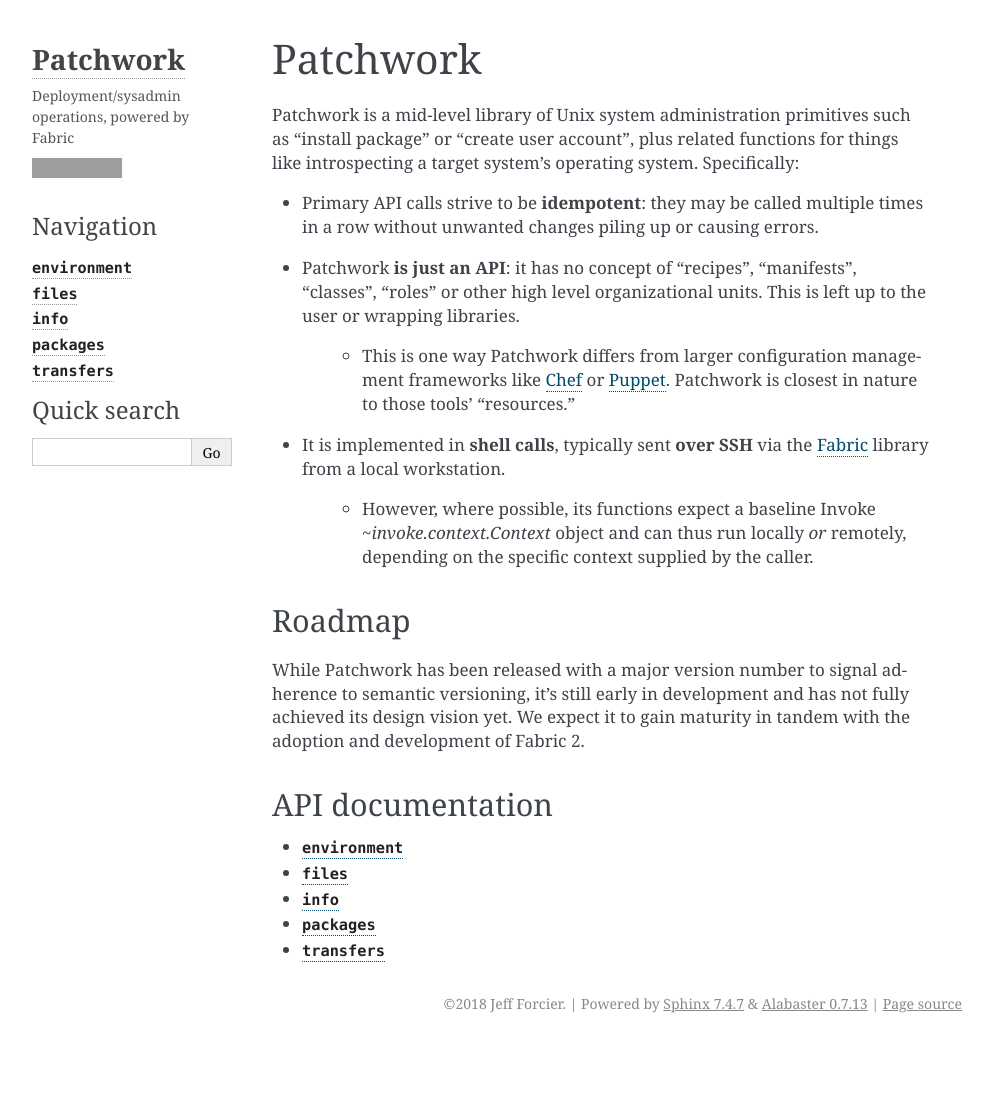
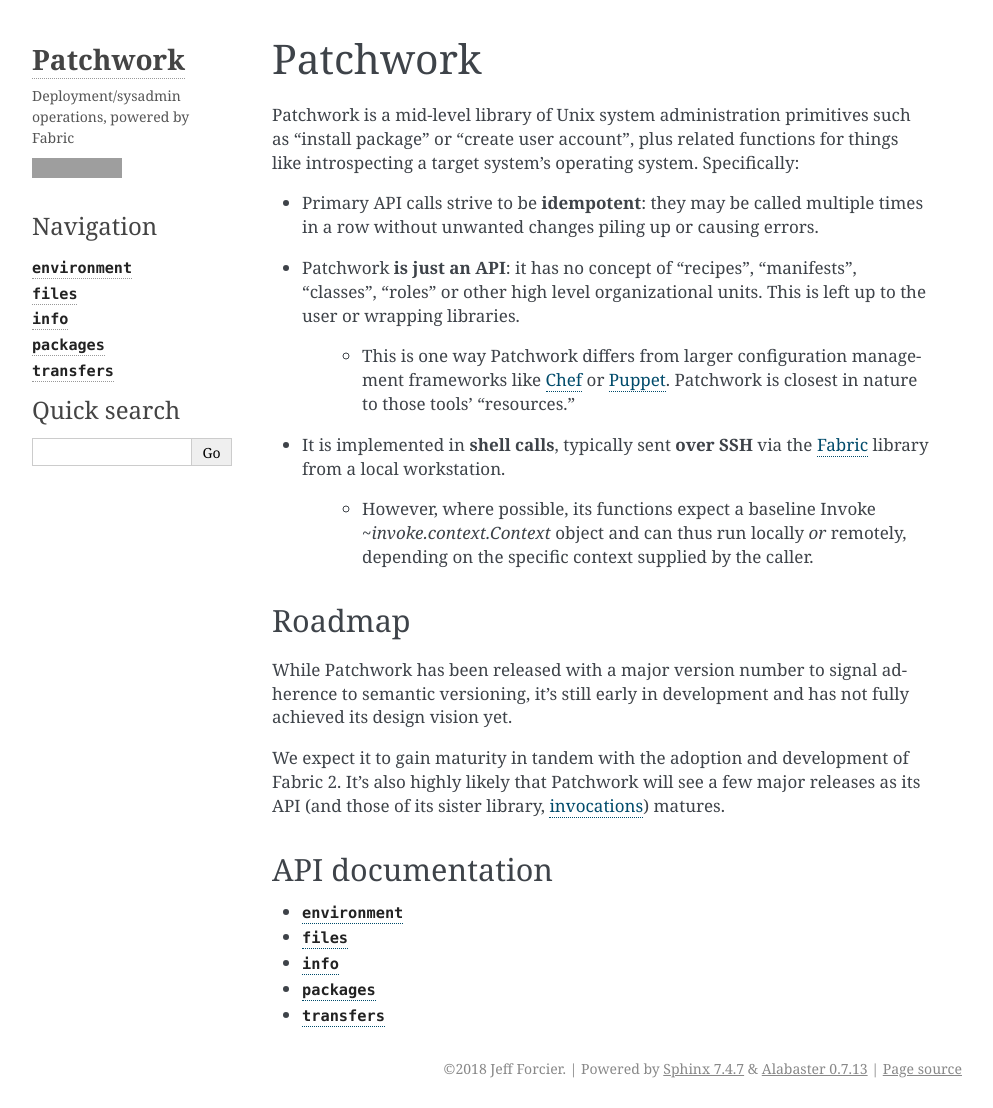
Before and after one commit to fabric/patchwork, a Sphinx documentation site: the page built from docs/index.rst, in a window 1280 px wide. Shown: the whole page, without its empty margins (148-1141 px from the left). Built offline with Sphinx 7.4.7, drawn with Linux system fonts in a browser that asks for light colours; before the commit the page ends 1043 px from its top, so only the background shows below that; grey boxes are pictures that could not be loaded.

Commit message:
tweak roadmap

```diff
--- a/docs/index.rst
+++ b/docs/index.rst
@@ -10,8 +10,12 @@
 
 While Patchwork has been released with a major version number to signal
 adherence to semantic versioning, it's still early in development and has not
-fully achieved its design vision yet. We expect it to gain maturity in tandem
-with the adoption and development of Fabric 2.
+fully achieved its design vision yet.
+
+We expect it to gain maturity in tandem with the adoption and development of
+Fabric 2. It's also highly likely that Patchwork will see a few major releases
+as its API (and those of its sister library, `invocations
+<https://invocations.readthedocs.io>`_) matures.
 
 
 API documentation
```
